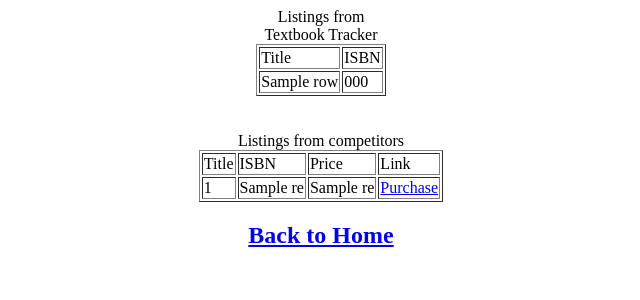
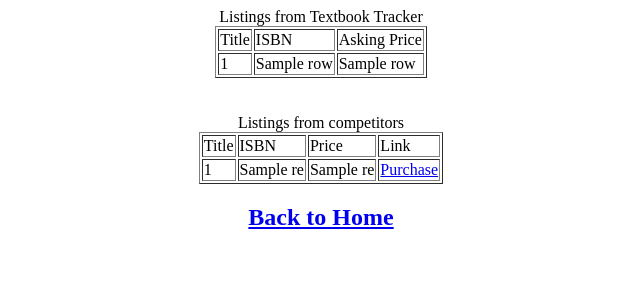
Before and after one commit to madelinemarks/COP4521GroupProject, a Flask app: template templates/searchResults.html in a window 1280 px wide. Shown: the top 300 px of the page, without its empty margins (319-959 px from the left). Run offline with Flask 2, Linux system fonts and the light colour scheme; the template is opened without the code that fills it: most values are stand-ins (such as "Sample title", 1, 10 or a date in 2020).

Commit message:
Fixed home redirection and listing results

```diff
--- a/templates/index.html
+++ b/templates/index.html
@@ -5,6 +5,7 @@
             <break></break>
             <h2><a href = "/search">Search for Textbook</a></h2>
             <h2><a href = "/listings">View Current Listings</a></h2>
+            <h2><a href = "/createListing">Add Listing</a></h2>
             <h2><a href = "/">Logout</a></h2>
         </center>
     </body>
--- a/templates/listings.html
+++ b/templates/listings.html
@@ -27,7 +27,7 @@
          {% endfor %}
       </table>
 
-      <a href = "/">Go back to home page</a>
+      <a href = "/home">Go back to home page</a>
 
       <script src="{{ url_for('static', filename='redirect.js') }}"></script>
       <script src="https://code.jquery.com/jquery-3.5.1.min.js"></script>
--- a/templates/result.html
+++ b/templates/result.html
@@ -2,5 +2,5 @@
 <html>
     {{msg}}
     <br>
-    <a href = "/">Back to Home </a>
+    <a href = "/home">Back to Home </a>
 </html>
--- a/templates/search.html
+++ b/templates/search.html
@@ -12,7 +12,7 @@
                 <input type = "radio", name = "search", id = "title", value = "title">Search by Title</input>
                 <br>
             </form>
-        <h2><a href = "/">Back to Login</a></h2>
+        <h2><a href = "/home">Back to Home</a></h2>
         </center>
     </div>
     </body>
--- a/templates/searchResults.html
+++ b/templates/searchResults.html
@@ -7,12 +7,14 @@
          <thead>
             <td>Title</td>
             <td>ISBN</td>
+            <td>Asking Price</td>
          </thead>
 
          {% for row in rows %}
             <tr>
-               <td>{{row["Title"]}}</td>
-               <td>{{row["ISBN"]}}</td>
+               <td>{{row[0]}}</td>
+               <td>{{row[1]}}</td>
+               <td>{{row[2]}}</td>
             </tr>
          {% endfor %}
       </table>
@@ -36,7 +38,7 @@
                </tr>
             {% endfor %}
          </table>
-      <h2><a href = "/">Back to Home </a></h2>
+      <h2><a href = "/home">Back to Home </a></h2>
       </center>
    </body>
 </html>
```
